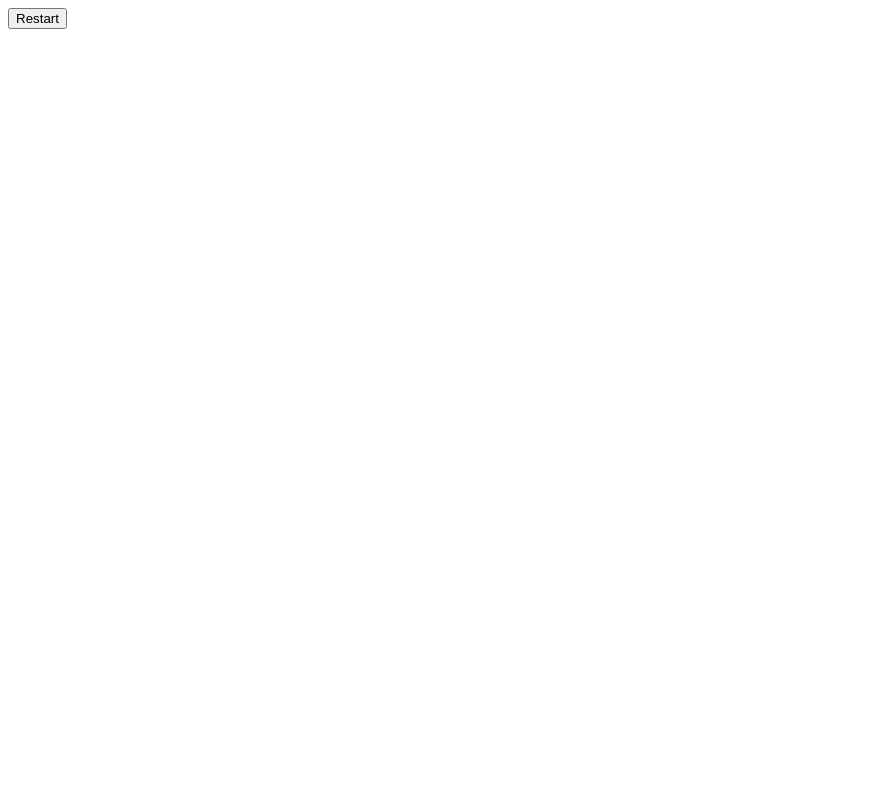
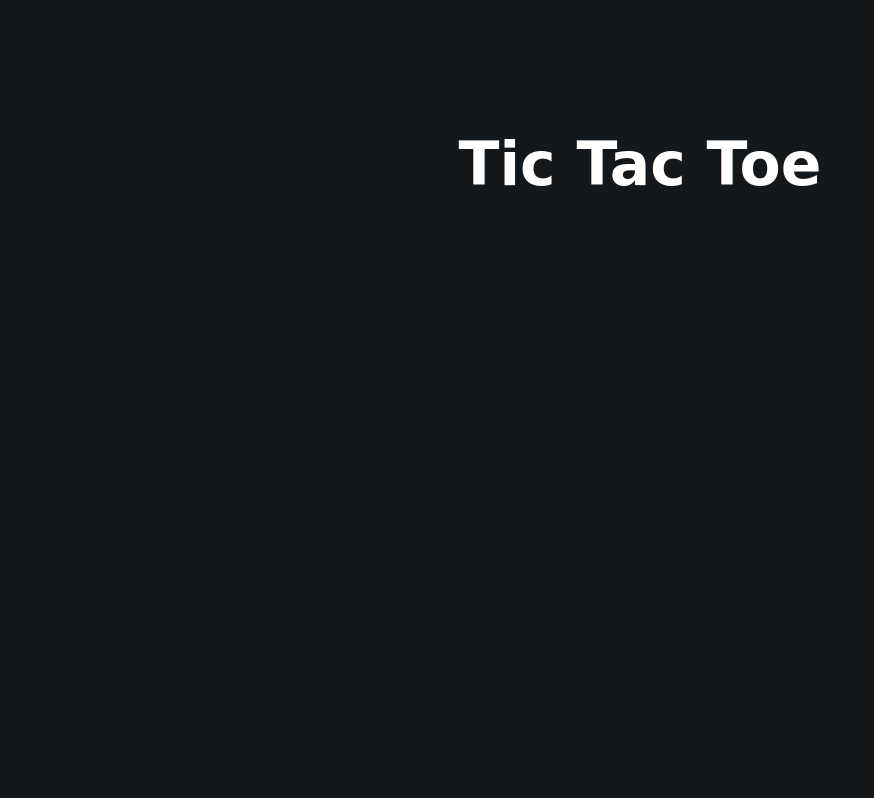
Before and after one commit to dmijares258/Tic-Tac-Toe-GIF, a plain HTML site: page index.html in a window 1280 px wide. Shown: the top 798 px of the page, without its empty margins (0-874 px from the left). Drawn offline with Linux system fonts and the light colour scheme; a web font is replaced by a local one.

Commit message:
second commit

```diff
--- a/index.html
+++ b/index.html
@@ -4,11 +4,26 @@
     <meta charset="UTF-8">
     <meta http-equiv="X-UA-Compatible" content="IE=edge">
     <meta name="viewport" content="width=device-width, initial-scale=1.0">
-    <title>GIF GAF GOE</title>
+    <title>Tic Tac Toe</title>
     <link rel="stylesheet" href="styles.css">
     <script src="script.js" defer> </script>
+    <link rel="stylesheet" href="https://fonts.google.com/specimen/Oswald?query=oswald#standard-styles">
+
+
 </head>
 <body>
+    <main class="background">
+        <section class="title">
+            <h1>Tic Tac Toe</h1>
+        </section>
+
+
+
+
+
+
+
+    </main>
     <div class="board" id="board">
         <div class="cell" data-cell></div>
         <div class="cell" data-cell></div>
@@ -20,10 +35,8 @@
         <div class="cell" data-cell></div>
         <div class="cell" data-cell></div>
     </div>
-    <div class="winning-message" id="winningMessage">
-        <div data-winning-message-text></div>
-        <button id="restartButton">Restart</button>
-    </div>
+
+    <img src="images/msgif.gif">
 
 
 </body>
--- a/styles.css
+++ b/styles.css
@@ -0,0 +1,26 @@
+* {
+  padding: 0;
+  margin: 0;
+  font-family: 'Itim', cursive;
+}
+
+.background {
+  background-color: #12181B;
+  height: 100vh;
+  padding-top: 1px;
+}
+
+.title {
+  color: white;
+  text-align: center;
+  font-size: 40px;
+  margin-top: 10%;
+}
+
+.display {
+  color: white;
+  font-size: 25px;
+  text-align: center;
+  margin-top: 1em;
+  margin-bottom: 1em;
+}
```
Also changed, not shown: 2 other files.
